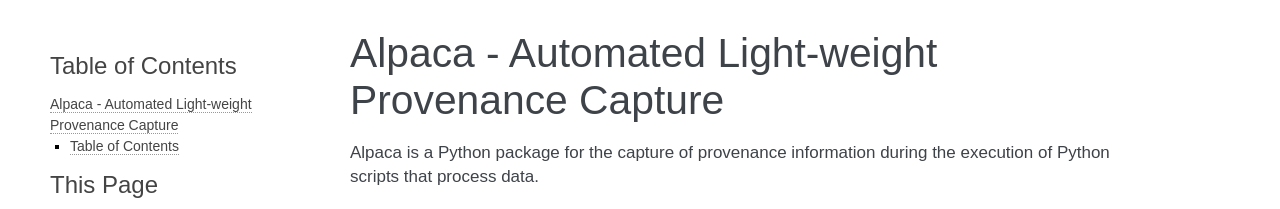
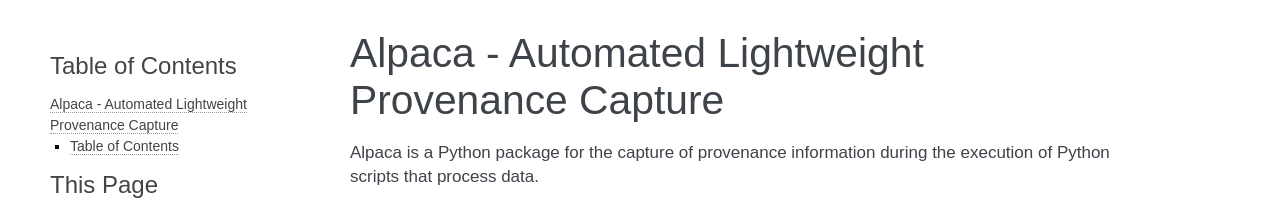
Before and after one commit to INM-6/alpaca, a Sphinx documentation site: the page built from doc/index.rst, in a window 1280 px wide. Shown: the top 209 px of the page. Built offline with Sphinx 7.4.7, drawn with Linux system fonts in a browser that asks for light colours.

Commit message:
Fixed documentation

```diff
--- a/doc/index.rst
+++ b/doc/index.rst
@@ -1,5 +1,5 @@
 **************************************************
-Alpaca - Automated Light-weight Provenance Capture
+Alpaca - Automated Lightweight Provenance Capture
 **************************************************
 
 Alpaca is a Python package for the capture of provenance information during the
```
Also changed, not shown: README.md (+1 -1 lines).
